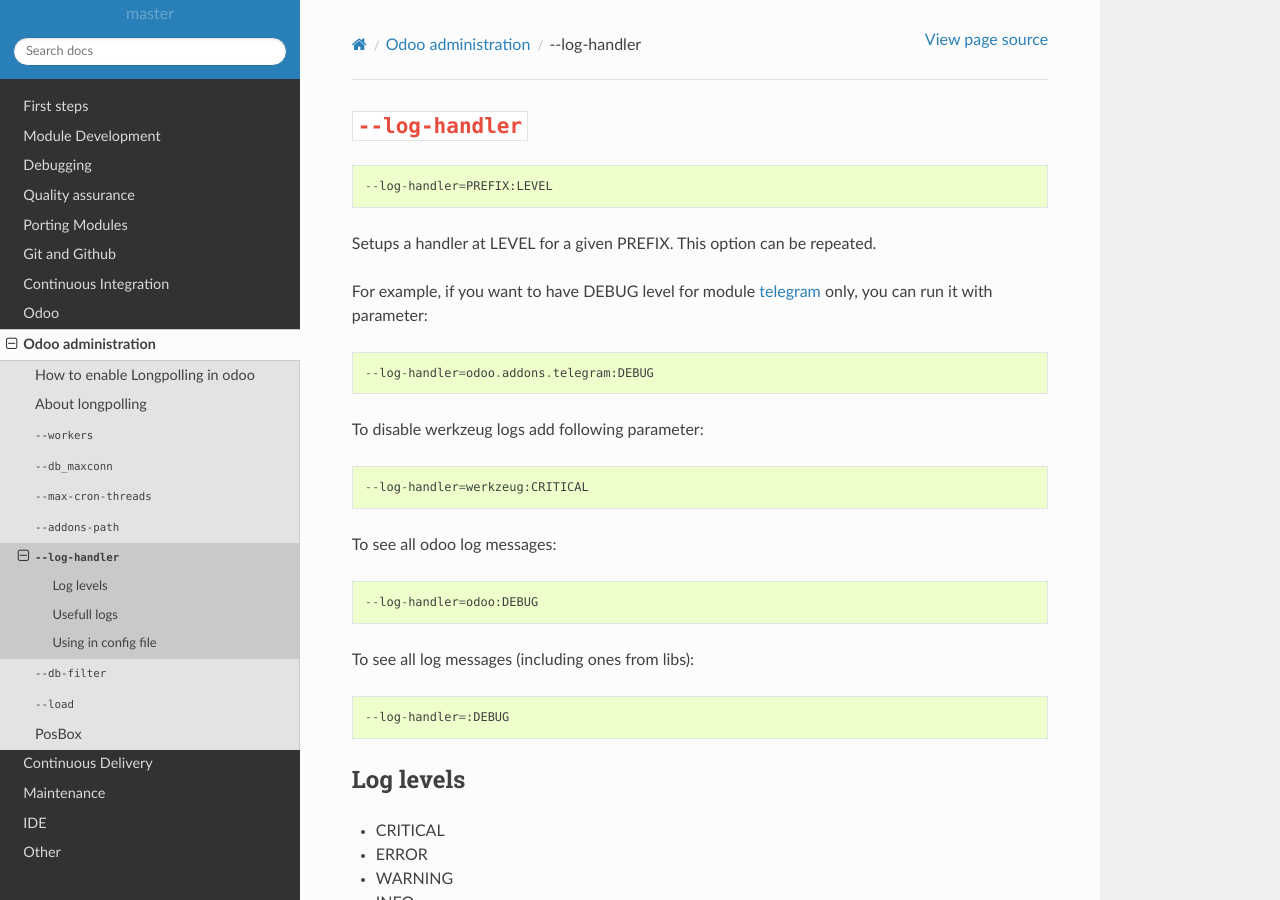
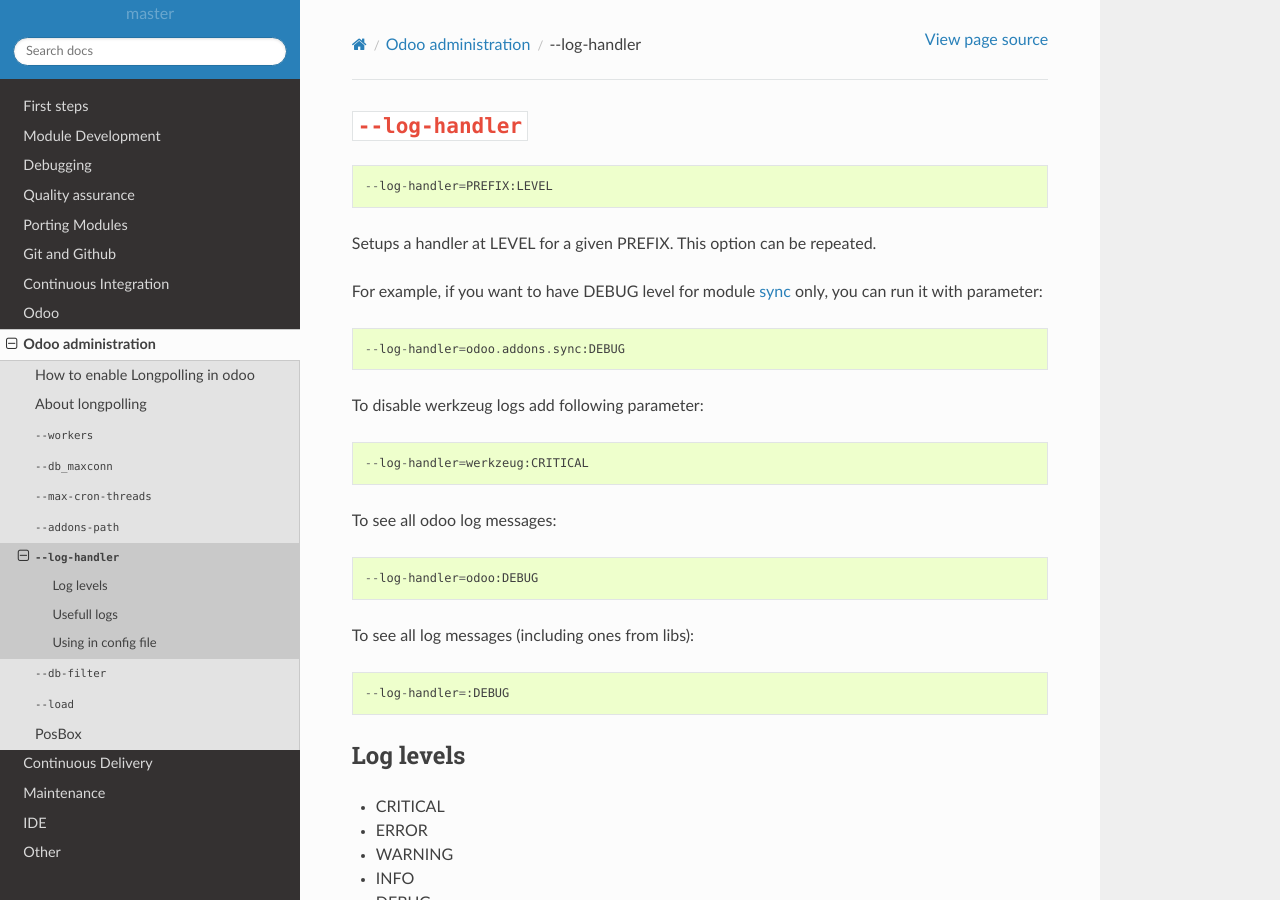
Before and after one commit to itpp-labs/odoo-development, a Sphinx documentation site: the page built from docs/admin/log-handler.rst, in a window 1280 px wide and 900 px high. Built offline with Sphinx 7.4.7 and the Read the Docs theme 2.0.0, drawn with Linux system fonts in a browser that asks for light colours.

Commit message:
:cherries:

```diff
--- a/docs/admin/log-handler.rst
+++ b/docs/admin/log-handler.rst
@@ -8,9 +8,9 @@
 
 Setups a handler at LEVEL for a given PREFIX. This option can be repeated.
 
-For example, if you want to have DEBUG level for module `telegram <https://github.com/it-projects-llc/odoo-telegram/tree/9.0/telegram>`_ only, you can run it with parameter::
+For example, if you want to have DEBUG level for module `sync <https://github.com/itpp-labs/sync-addons/tree/12.0/sync>`_ only, you can run it with parameter::
 
-   --log-handler=odoo.addons.telegram:DEBUG
+   --log-handler=odoo.addons.sync:DEBUG
 
 To disable werkzeug logs add following parameter::
 
```
